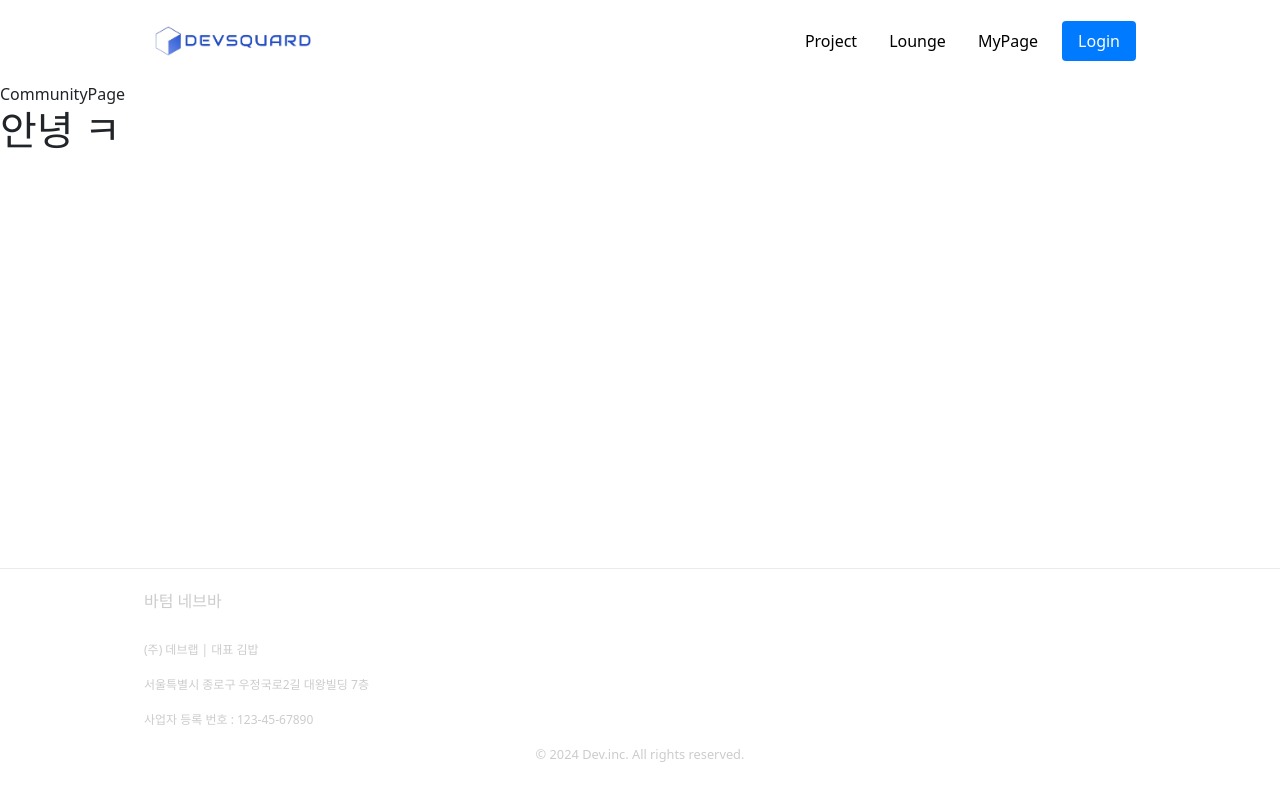
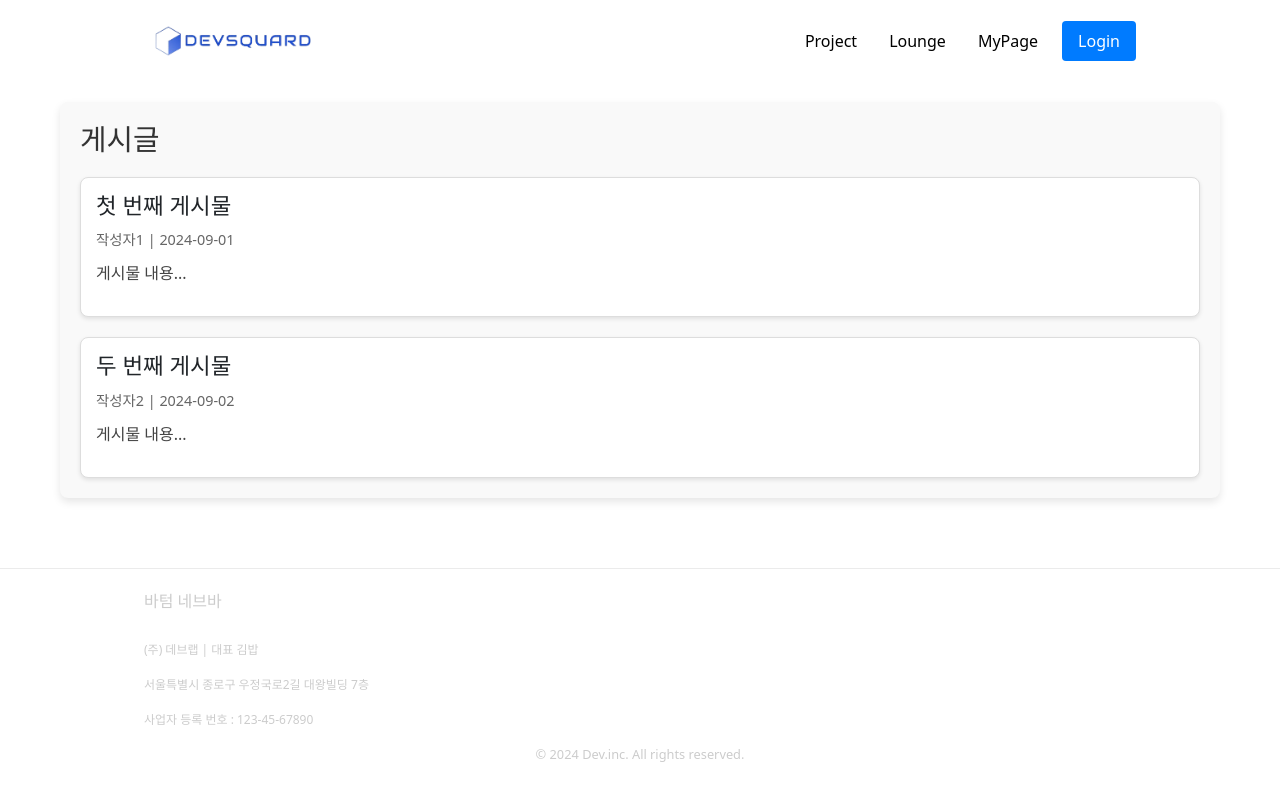
Before and after one commit to whgms159/Devsquad, a React (Vite) app in the folder front-dev/DevSqaurd/: page /community in a window 1280 px wide. Built offline with nearby package versions, Linux system fonts and the light colour scheme.

Commit message:
init : community main

```diff
--- a/front-dev/DevSqaurd/src/components/community/AllPosts.tsx
+++ /dev/null
@@ -1,8 +0,0 @@
-export default function AllPosts() {
-
-  return (
-    <>
-      <h1> 안녕 ㅋ</h1>
-    </>
-  );
-};
--- /dev/null
+++ b/front-dev/DevSqaurd/src/components/community/PostList.tsx
@@ -0,0 +1,57 @@
+import React, { useState, useEffect } from 'react';
+import style from './styles/PostList.module.css';
+
+interface Post {
+  id: number;
+  title: string;
+  author: string;
+  date: string;
+  content: string;
+}
+
+// 개별 게시물 항목 컴포넌트
+const PostItem: React.FC<Post> = ({ title, author, date, content }) => (
+  <div className={style.postItem}>
+    <h5 className={style.postTitle}>{title}</h5>
+    <p className={style.postMeta}>{author} | {date}</p>
+    <p className={style.postContent}>{content.slice(0, 100)}...</p>
+  </div>
+);
+
+export default function PostList() {
+  const [posts, setPosts] = useState<Post[]>([]);
+
+  useEffect(() => {
+    // 데이터를 API에서 가져오는 부분
+
+    // 예시로 하드코딩된 데이터
+    const fetchPosts = async () => {
+      // 예시 데이터
+      const examplePosts: Post[] = [
+        { id: 1, title: '첫 번째 게시물', author: '작성자1', date: '2024-09-01', content: '게시물 내용' },
+        { id: 2, title: '두 번째 게시물', author: '작성자2', date: '2024-09-02', content: '게시물 내용' },
+      ];
+      setPosts(examplePosts);
+    };
+
+    fetchPosts();
+  }, []);
+
+  return (
+    <div className={style.postListContainer}>
+      <h4 className={style.header}>게시글</h4>
+      <div className={style.postList}>
+        {posts.map(post => (
+          <PostItem
+            key={post.id}
+            id={post.id}
+            title={post.title}
+            author={post.author}
+            date={post.date}
+            content={post.content}
+          />
+        ))}
+      </div>
+    </div>
+  );
+}
--- /dev/null
+++ b/front-dev/DevSqaurd/src/components/community/styles/PostList.module.css
@@ -0,0 +1,42 @@
+.postListContainer {
+  padding: 20px;
+  background-color: #f9f9f9;
+  border-radius: 8px;
+  box-shadow: 0 4px 8px rgba(0,0,0,0.1);
+}
+
+.header {
+  font-size: 1.8rem;
+  color: #333;
+  margin-bottom: 20px;
+}
+
+.postList {
+  display: flex;
+  flex-direction: column;
+  gap: 20px;
+}
+
+.postItem {
+  padding: 15px;
+  background-color: #fff;
+  border: 1px solid #ddd;
+  border-radius: 8px;
+  box-shadow: 0 2px 4px rgba(0,0,0,0.1);
+}
+
+.postTitle {
+  font-size: 1.4rem;
+  margin-bottom: 10px;
+}
+
+.postMeta {
+  font-size: 0.9rem;
+  color: #666;
+  margin-bottom: 10px;
+}
+
+.postContent {
+  font-size: 1rem;
+  color: #444;
+}
--- a/front-dev/DevSqaurd/src/pages/CommunityPage.tsx
+++ b/front-dev/DevSqaurd/src/pages/CommunityPage.tsx
@@ -1,14 +1,11 @@
-import { Route, Routes } from "react-router-dom";
-import AllPosts from "../components/community/AllPosts";
+import PostList from "../components/community/PostList";
+import style from './styles/Community.module.css';
 
 const CommunityPage = () => {
     return (
-        <>
-          <div>CommunityPage</div>
-          <Routes>
-            <Route path="/" element={<AllPosts/>} />
-          </Routes>
-        </>
+        <div className={style.container}>
+          <PostList />
+        </div>
     );
 };
 
--- /dev/null
+++ b/front-dev/DevSqaurd/src/pages/styles/Community.module.css
@@ -0,0 +1,6 @@
+.container {
+  width: 100%;
+  max-width: 1200px;
+  margin: 0 auto;
+  padding: 20px;
+}
--- a/front-dev/DevSqaurd/src/routers/Router.tsx
+++ b/front-dev/DevSqaurd/src/routers/Router.tsx
@@ -17,7 +17,7 @@ export default function Router() {
         <Route path="/project/*" element={<ProjectPage />}/>
 
         {/* 커뮤니티 페이지 */}
-        <Route path="/community/*" element={<CommunityPage/>}/>
+        <Route path="/community/*" element={<CommunityPage />}/>
 
         {/* 마이 페이지 */}
         <Route path="/my-page/*" element={<MyPage />} />
```
